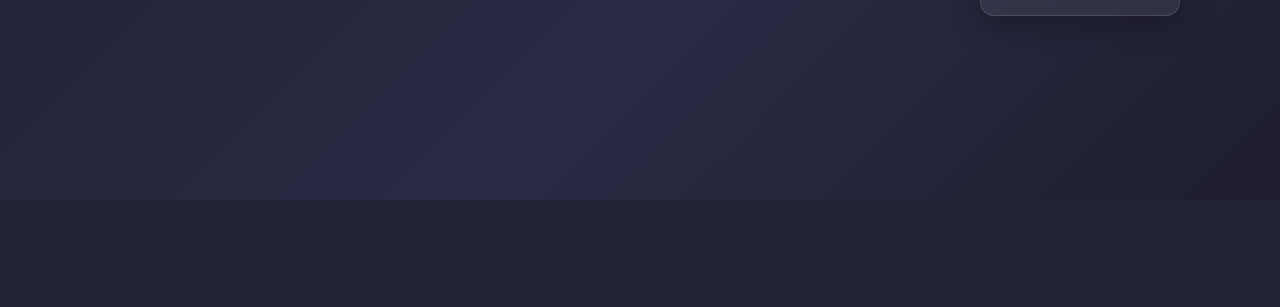
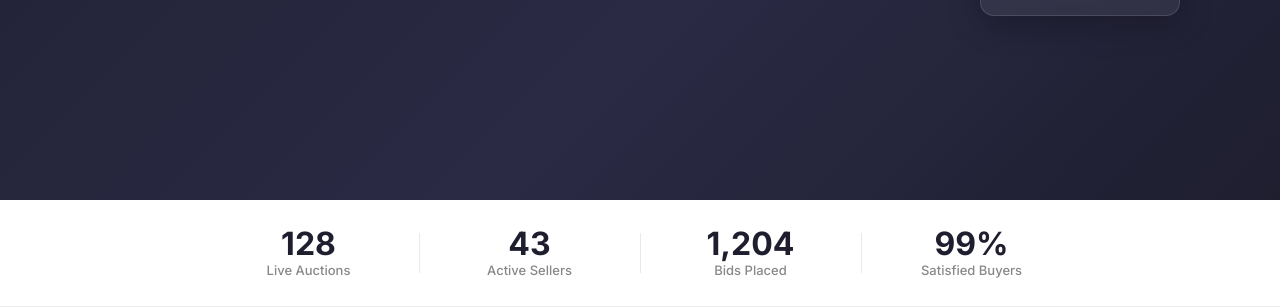
Before and after one commit to jvitorbarros15/Nittany-Auction-, a Flask app: page / in a window 1280 px wide. Shown: the part 600-907 px from the top of the page. Before the commit the page ends 800 px from the top, so only its background shows below. Run offline with Flask 3, Linux system fonts and the light colour scheme.

Commit message:
Add stats bar with live auction counts

```diff
--- a/static/style.css
+++ b/static/style.css
@@ -1122,3 +1122,52 @@ body {
     .hp-hero-actions { justify-content: center; }
     .hp-hero-visual { display: none; }
 }
+
+/* ── Stats Bar ── */
+.hp-stats {
+    display: flex;
+    justify-content: center;
+    align-items: center;
+    gap: 0;
+    padding: 28px 48px;
+    background: #fff;
+    border-bottom: 1px solid #ebebf0;
+    box-shadow: 0 2px 8px rgba(0,0,0,0.04);
+}
+
+.hp-stat {
+    display: flex;
+    flex-direction: column;
+    align-items: center;
+    gap: 2px;
+    padding: 0 48px;
+    flex: 1;
+    max-width: 220px;
+}
+
+.hp-stat-number {
+    font-size: 32px;
+    font-weight: 700;
+    color: #1e1e2f;
+    line-height: 1;
+}
+
+.hp-stat-label {
+    font-size: 13px;
+    color: #888;
+    font-weight: 500;
+    text-align: center;
+}
+
+.hp-stat-divider {
+    width: 1px;
+    height: 40px;
+    background: #e8e8f0;
+    flex-shrink: 0;
+}
+
+@media (max-width: 680px) {
+    .hp-stats { flex-wrap: wrap; gap: 20px; padding: 24px; }
+    .hp-stat-divider { display: none; }
+    .hp-stat { max-width: 50%; padding: 0 16px; }
+}
--- a/templates/homepage.html
+++ b/templates/homepage.html
@@ -51,5 +51,29 @@
     </div>
 </section>
 
+
+<!-- ── Stats Bar ── -->
+<section class="hp-stats">
+    <div class="hp-stat">
+        <span class="hp-stat-number">128</span>
+        <span class="hp-stat-label">Live Auctions</span>
+    </div>
+    <div class="hp-stat-divider"></div>
+    <div class="hp-stat">
+        <span class="hp-stat-number">43</span>
+        <span class="hp-stat-label">Active Sellers</span>
+    </div>
+    <div class="hp-stat-divider"></div>
+    <div class="hp-stat">
+        <span class="hp-stat-number">1,204</span>
+        <span class="hp-stat-label">Bids Placed</span>
+    </div>
+    <div class="hp-stat-divider"></div>
+    <div class="hp-stat">
+        <span class="hp-stat-number">99%</span>
+        <span class="hp-stat-label">Satisfied Buyers</span>
+    </div>
+</section>
+
 </body>
 </html>
```
